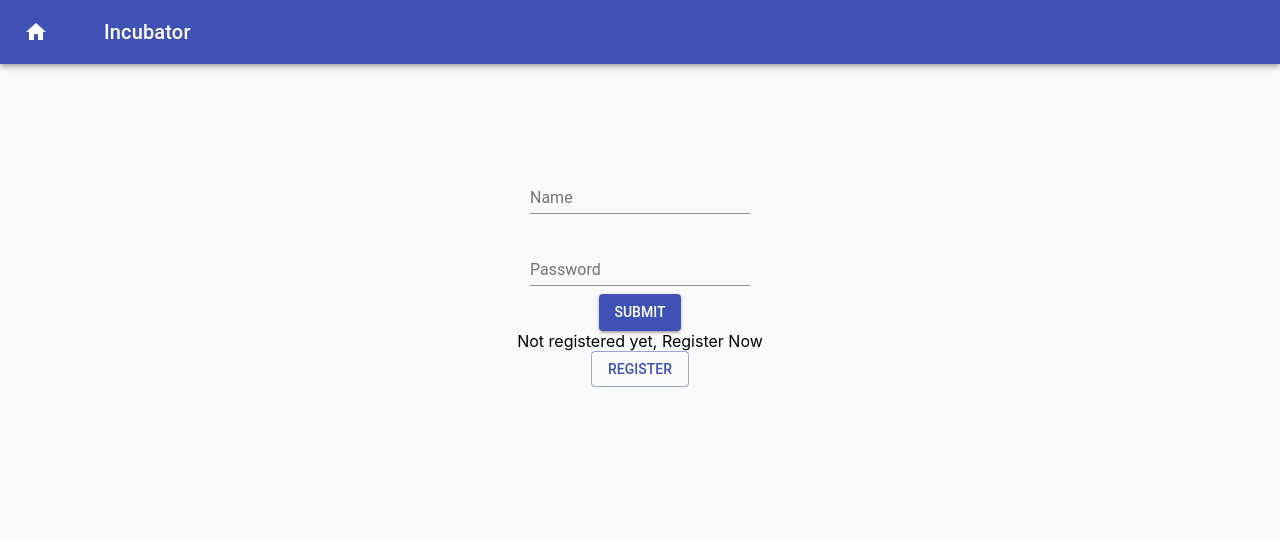
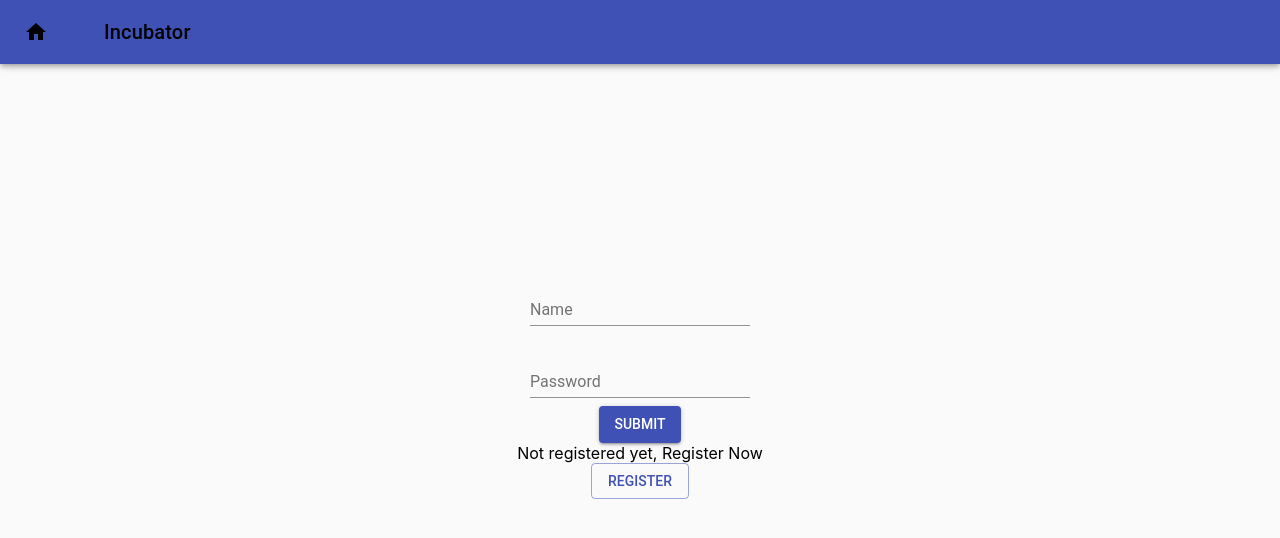
Before and after one commit to siddharthshah3030/QR_based_CMS-Incubation, a React (Create React App) app: page /dashboard/rentlist in a window 1280 px wide. Shown: the top 538 px of the page. Built offline with nearby package versions, Linux system fonts and the light colour scheme.

Commit message:
dashboard styling

```diff
--- a/src/App.js
+++ b/src/App.js
@@ -36,14 +36,15 @@ class App extends Component {
       });
   }
   render() {
+
     return (
       <div className="App">
-        {this.state.loginPage}
-        {this.state.uploadScreen}
         <div>
           <Drawer />
           {/* <DashBoard/> */}
         </div>
+        {this.state.loginPage}
+        {this.state.uploadScreen}
       </div>
     );
   }
--- a/src/components/drawer.js
+++ b/src/components/drawer.js
@@ -104,13 +104,19 @@ class PersistentDrawerLeft extends React.Component {
   };
 
   render() {
+    var style = {
+      color: 'black',
+      fontSize: 20,
+      marginBottom : 50,
+      // paddingBottom : 50
+    };
     const { classes, theme } = this.props;
     const { open } = this.state;
 
     return (
       <div className={classes.root}>
         <CssBaseline />
-        <AppBar
+        <AppBar  style={style}
           position="fixed"
           className={classNames(classes.appBar, {
             [classes.appBarShift]: open,
--- a/src/components/rentList.js
+++ b/src/components/rentList.js
@@ -42,7 +42,6 @@ class CheckboxListSecondary extends React.Component {
     const { classes } = this.props;
 
     return (
-
       <List dense className={classes.root}>
         {[0, 1, 2, 3].map(value => (
           <ListItem key={value} button>
@@ -52,8 +51,6 @@ class CheckboxListSecondary extends React.Component {
                 src={`/static/images/avatar/${value + 1}.jpg`}
               />
             </ListItemAvatar>
-            <ListItemText primary={`Line item ${value + 1}`} />
-            <ListItemText primary={`Line item ${value + 1}`} />
             <ListItemText primary={`Line item ${value + 1}`} />
             <ListItemSecondaryAction>
               <Checkbox
```
